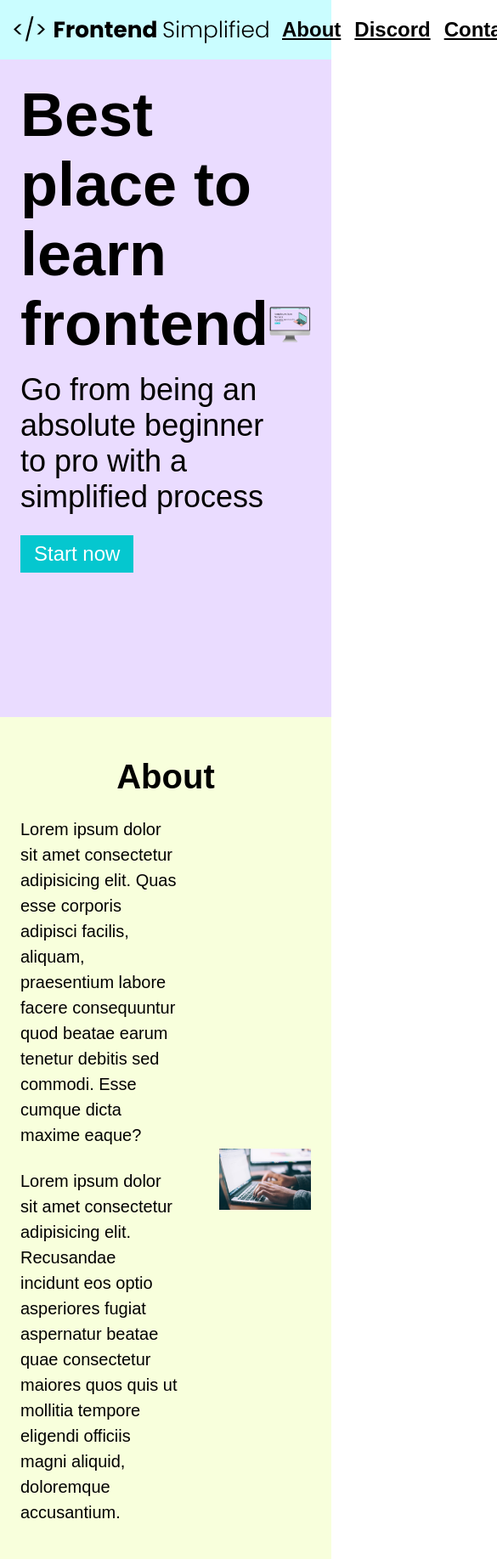
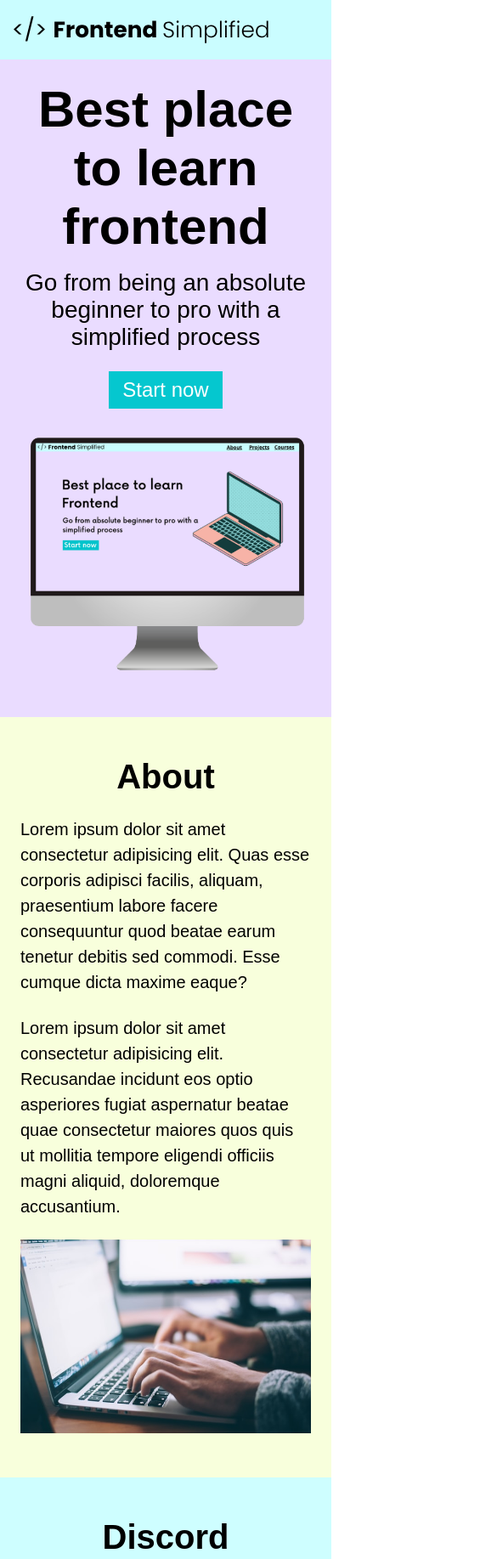
Before and after one commit to iency/HTML-Tutorial, a plain HTML site: page index.html in a window 390 px wide. Shown: the top 1835 px of the page at 85% size, 585 px wide, since content can reach past the window. Drawn offline with Linux system fonts and the light colour scheme.

Commit message:
first website

```diff
--- a/index.html
+++ b/index.html
@@ -20,10 +20,10 @@
         </nav>
         <header>
             <div class="row">
-                <div>
+                <div class="home_description">
                     <h1>Best place to learn frontend</h1>
                     <p class="subheader">Go from being an absolute beginner to pro with a simplified process</p>
-                    <button>Start now</button>
+                    <button class="home_description-button">Start now</button>
                 </div>
                 <figure>
                     <img src="./HTML Practise Assets/laptop.png" alt="Home page image">
--- a/style.css
+++ b/style.css
@@ -142,6 +142,7 @@ form {
     display: flex;
     flex-direction: column;
     margin: 0 auto;
+    padding: 0 24px;
 }
 
 input, textarea {
@@ -175,3 +176,68 @@ footer {
 .footer_link {
     padding: 0 16px;
 }
+
+/* SMALL PHONES, TABLETS, LARGE SMARTPHONES */
+@media (max-width: 728px) {
+    .row {
+        flex-direction: column;
+    }
+
+    .home_description {
+        margin-bottom: 24px;
+        display: flex;
+        flex-direction: column;
+        align-items: center;
+    }
+
+    .home_description-button {
+        max-width: 240px;
+    }
+
+    h1 {
+        text-align: center;
+        font-size: 60px;
+    }
+
+    .subheader {
+        text-align: center;
+        font-size: 28px;
+    }
+
+    ul {
+        display: none;
+    }
+
+    .section_description {
+        flex-direction: column;
+    }
+
+    .section_description--wrapper {
+        width: 100%;
+    }
+
+    .about_img--wrapper {
+        width: 100%;
+    }
+
+    #discord .section_description {
+        flex-direction: column-reverse;
+    }
+
+    footer {
+        padding: 48px 24px;
+    }
+
+    .footer-logo {
+        max-width: 360px;
+    }
+
+    .footer-link {
+        padding: 0 4px;
+        font-size: 18px
+    }
+
+    .footer-links {
+        margin-bottom: 24px;
+    }
+}
```
